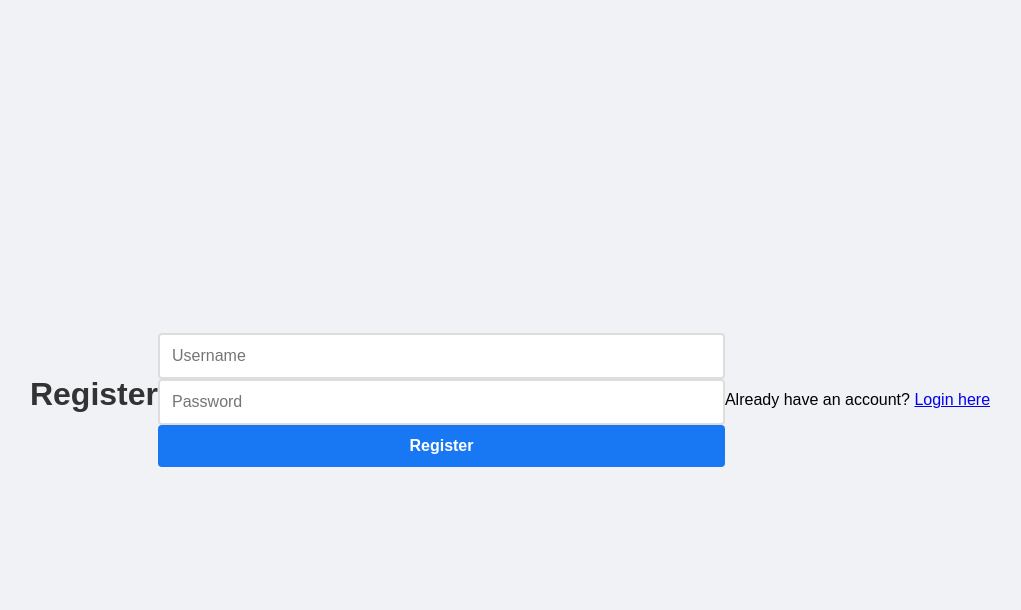
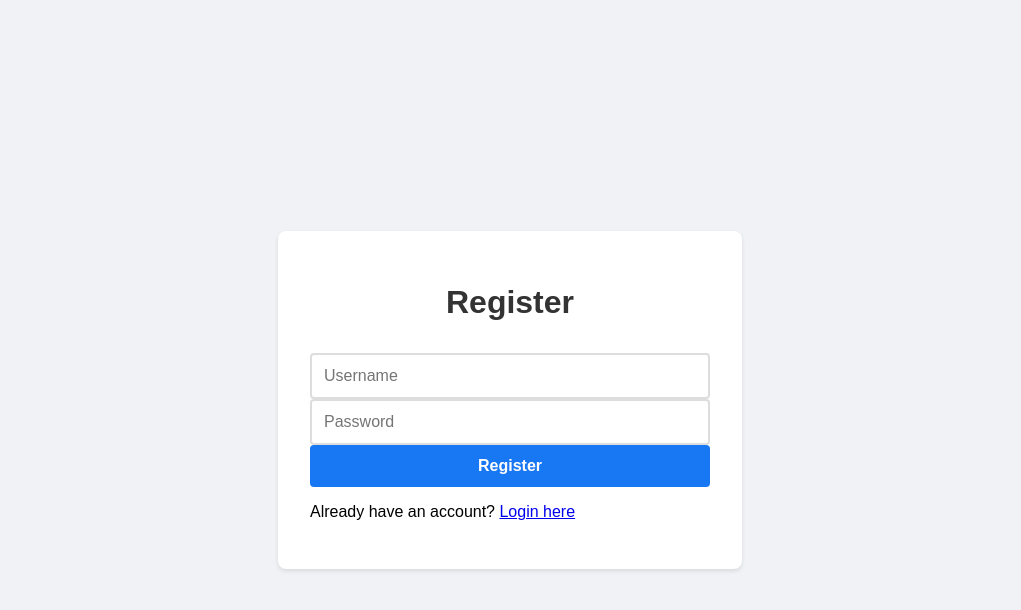
Before and after one commit to jduron24/Project-1-4220, a Flask app: page /register in a window 1280 px wide. Shown: the top 610 px of the page, without its empty margins (130-1151 px from the left). Run offline with Flask 3, Linux system fonts and the light colour scheme.

Commit message:
fixed register screen layout

```diff
--- a/templates/newAccount.html
+++ b/templates/newAccount.html
@@ -1,11 +1,14 @@
 <!DOCTYPE html>
 <html>
+
 <head>
     <title>Register</title>
 
     <link rel="stylesheet" href="{{ url_for('static', filename='style.css') }}">
 </head>
+
 <body>
+    <div class="login-container">
         <h1>Register</h1>
         {% with messages = get_flashed_messages() %}
         {% if messages %}
@@ -20,5 +23,7 @@
             <button type="submit">Register</button>
         </form>
         <p>Already have an account? <a href="{{ url_for('login') }}">Login here</a></p>
+    </div>
 </body>
+
 </html>
```
Lines whose indentation alone changed are shown as unchanged.
